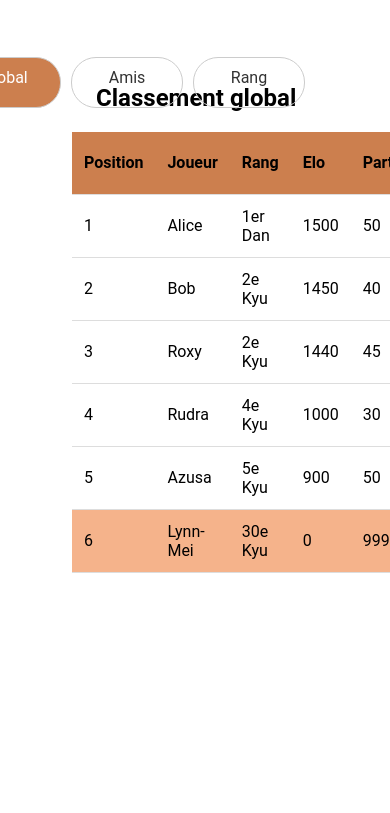
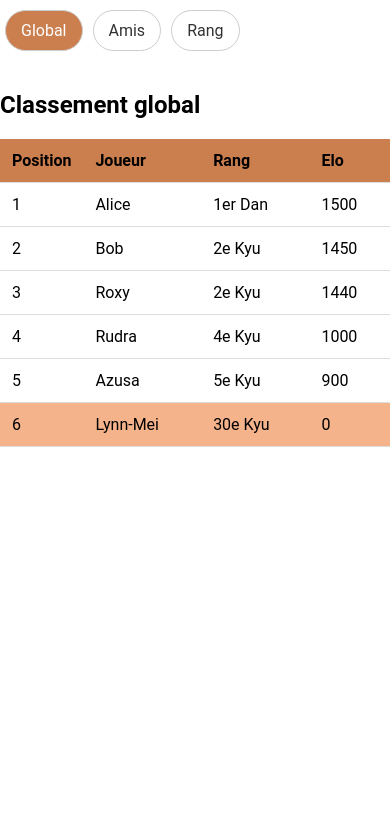
Before and after one commit to dept-info-iut-dijon/BUT3-S5-TeamErable-GoGoGo, a Django app: template templates/classement/global.html in a window 390 px wide. Shown: the part 48-861 px from the top of the page. Run offline with Django 4.2, Linux system fonts and the light colour scheme; the template is opened without the code that fills it, so the values that code supplies are empty; some libraries are stand-ins or nearby versions.

Commit message:
Modification du css pour le responsive

```diff
--- a/static/css/classement/classement.css
+++ b/static/css/classement/classement.css
@@ -100,3 +100,43 @@ td:nth-child(5), th:nth-child(5),
 td:nth-child(6), th:nth-child(6), td:nth-child(7), th:nth-child(7), td:nth-child(8), th:nth-child(8) {
     width: 10%;
 }
+
+@media screen and (max-width: 768px) {
+    .navbar-select {
+        position: relative;
+        top: auto;
+        right: auto;
+        margin: 10px 0;
+    }
+
+    .navbar-link {
+        width: auto;
+        height: auto;
+        margin: 0 5px 10px 5px;
+    }
+
+    .content{
+        margin-top: 0em;
+    }
+
+    h1 {
+        margin-left: 0;
+    }
+
+    table {
+        margin-left: 0;
+        width: 100%;
+    }
+
+    td, th {
+        width: auto;
+    }
+
+
+    td:nth-child(5), th:nth-child(5),
+    td:nth-child(6), th:nth-child(6),
+    td:nth-child(7), th:nth-child(7),
+    td:nth-child(8), th:nth-child(8) {
+        display: none;
+    }
+}
```
